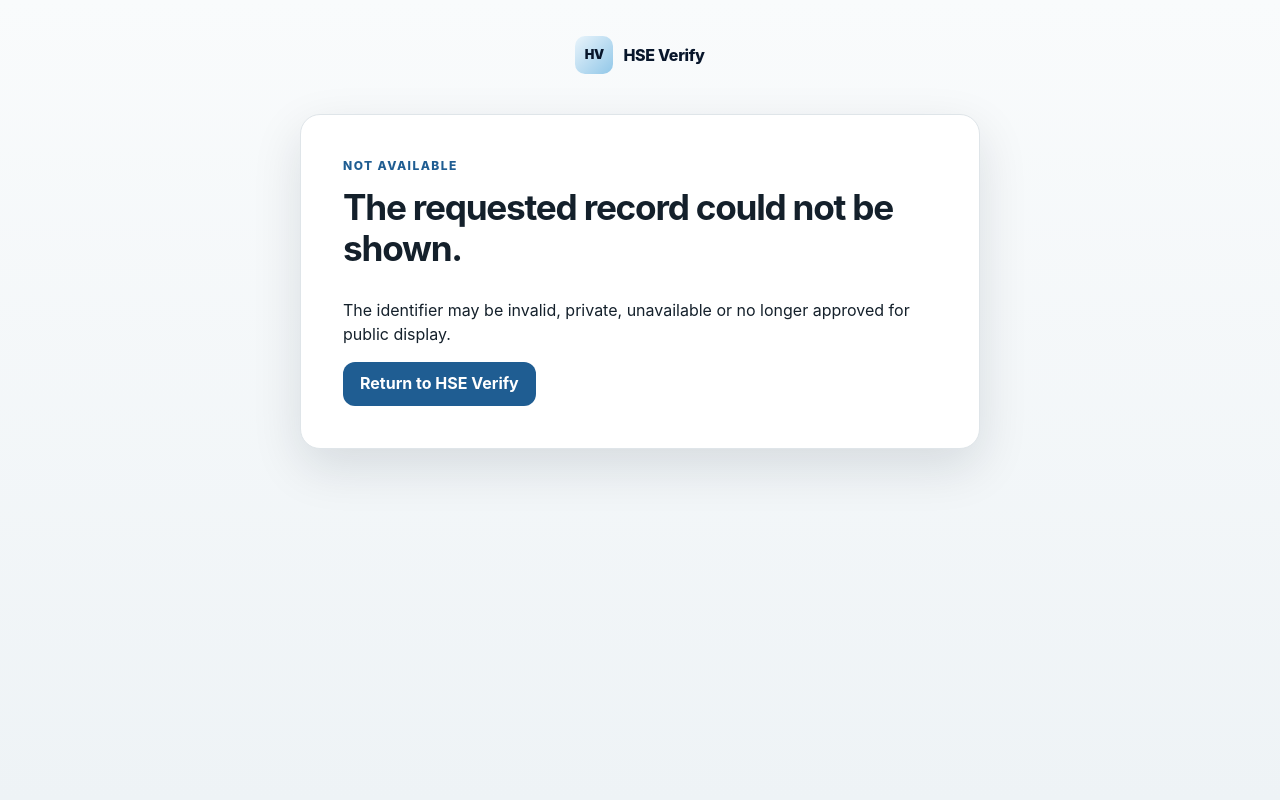
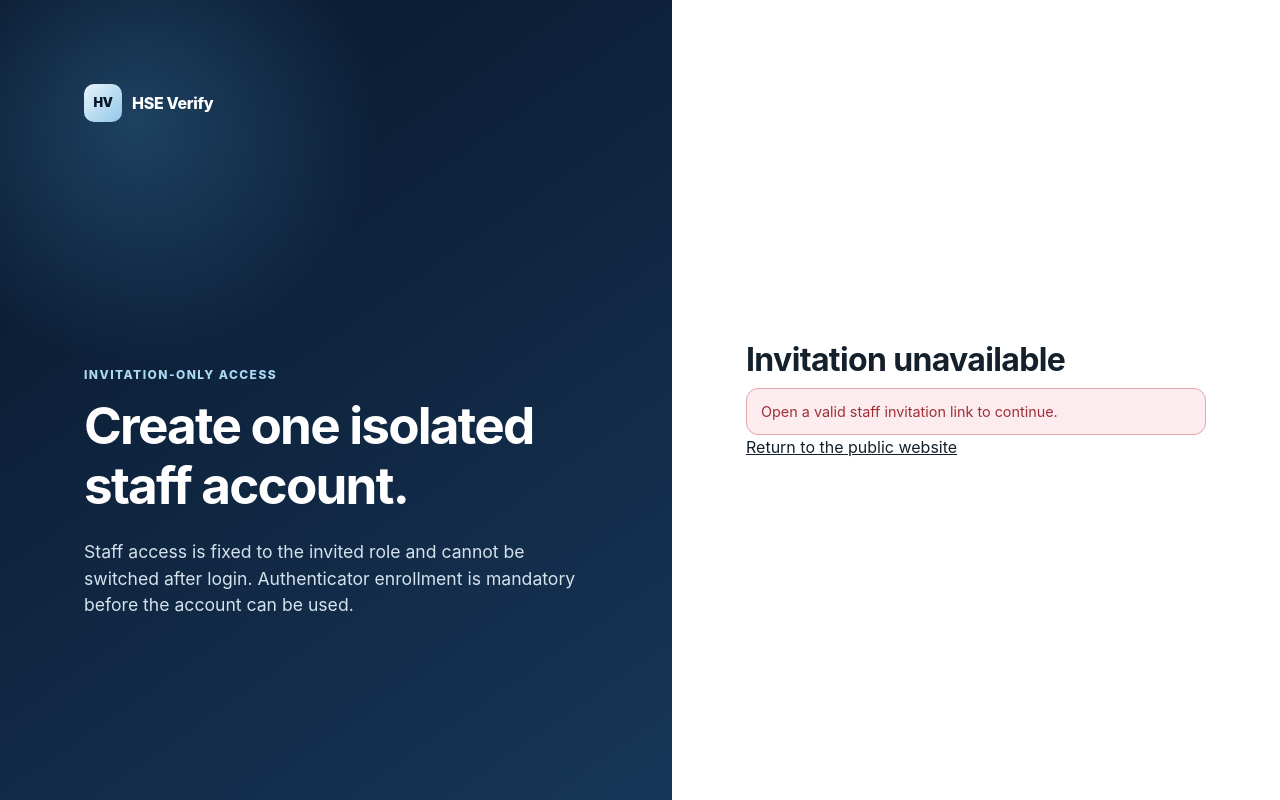
Before and after one commit to itxsam57/hseverify, a Next.js app: page /staff/invite/accept in a window 1280 px wide. Before the commit this address had no page. Built offline with nearby package versions, Linux system fonts and the light colour scheme; no server answers.

Commit message:
Add staff invitation enrollment page

```diff
--- /dev/null
+++ b/src/app/staff/invite/accept/page.tsx
@@ -0,0 +1,102 @@
+import Link from "next/link";
+
+import { cancelStaffEnrollment } from "@/app/staff/invite/accept/actions";
+import {
+  StaffProfileEnrollmentForm,
+  StaffTotpEnrollmentForm
+} from "@/app/staff/invite/accept/enrollment-forms";
+import { BrandMark } from "@/components/brand-mark";
+import { Button } from "@/components/ui/button";
+import { Alert } from "@/components/ui/feedback";
+import { readStaffEnrollmentToken } from "@/lib/auth/staff-enrollment-cookie";
+import { getStaffProvisioningService } from "@/lib/auth/staff-provisioning-service";
+
+export default async function StaffEnrollmentPage({
+  searchParams
+}: {
+  searchParams: Promise<{ reason?: string }>;
+}): Promise<React.JSX.Element> {
+  const { reason } = await searchParams;
+  const token = await readStaffEnrollmentToken();
+  const state = token
+    ? await (await getStaffProvisioningService()).readEnrollmentState(token)
+    : null;
+
+  return (
+    <main className="auth-page" id="main-content">
+      <section className="auth-brand-panel" aria-labelledby="staff-enrollment-heading">
+        <BrandMark light />
+        <div className="auth-brand-copy">
+          <p className="eyebrow eyebrow-light">Invitation-only access</p>
+          <h1 id="staff-enrollment-heading">Create one isolated staff account.</h1>
+          <p>
+            Staff access is fixed to the invited role and cannot be switched after login. Authenticator enrollment is mandatory before the account can be used.
+          </p>
+        </div>
+      </section>
+
+      <section className="auth-card-panel" aria-label="Staff enrollment">
+        <div className="auth-card">
+          {!state ? (
+            <>
+              <h2>Invitation unavailable</h2>
+              <Alert tone={reason === "cancelled" ? "success" : "danger"}>
+                {reason === "cancelled"
+                  ? "Enrollment was cancelled safely."
+                  : "Open a valid staff invitation link to continue."}
+              </Alert>
+              <Link href="/">Return to the public website</Link>
+            </>
+          ) : state.step === "profile" ? (
+            <>
+              <p className="eyebrow">{state.role} portal</p>
+              <h2>Create account credentials</h2>
+              <p className="muted-copy">
+                Invitation email: {state.email}. The account remains unusable until MFA is activated.
+              </p>
+              <StaffProfileEnrollmentForm />
+              <form action={cancelStaffEnrollment}>
+                <Button fullWidth type="submit" variant="ghost">
+                  Cancel enrollment
+                </Button>
+              </form>
+            </>
+          ) : state.step === "totp" ? (
+            <>
+              <p className="eyebrow">Mandatory MFA</p>
+              <h2>Add HSE Verify to an authenticator app</h2>
+              <p className="muted-copy">
+                Add the setup key manually, then enter a fresh code. The key is shown only inside this protected enrollment flow.
+              </p>
+              <div className="security-key-card">
+                <span>Setup key</span>
+                <strong>{state.totpSecret}</strong>
+              </div>
+              {state.otpauthUri ? (
+                <p className="muted-copy">
+                  Authenticator URI is available for compatible password managers and authenticator apps.
+                </p>
+              ) : null}
+              <StaffTotpEnrollmentForm />
+              <form action={cancelStaffEnrollment}>
+                <Button fullWidth type="submit" variant="ghost">
+                  Cancel enrollment
+                </Button>
+              </form>
+            </>
+          ) : (
+            <>
+              <h2>Enrollment complete</h2>
+              <Alert tone="success">
+                Password and authenticator setup are complete. Sign in through the {state.role} portal.
+              </Alert>
+              <Link className="button button-primary button-full" href={`/${state.role}/login`}>
+                Open {state.role} sign in
+              </Link>
+            </>
+          )}
+        </div>
+      </section>
+    </main>
+  );
+}
```
